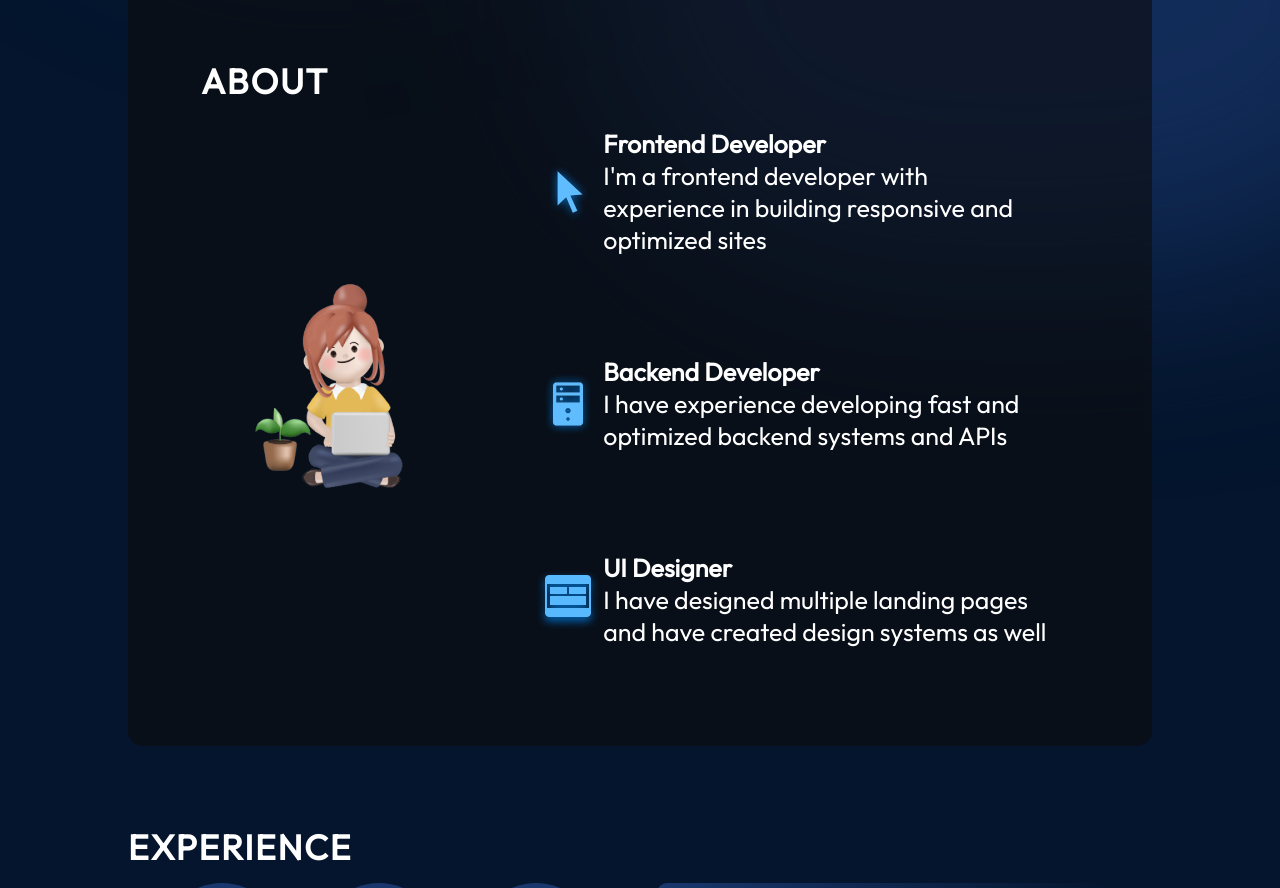
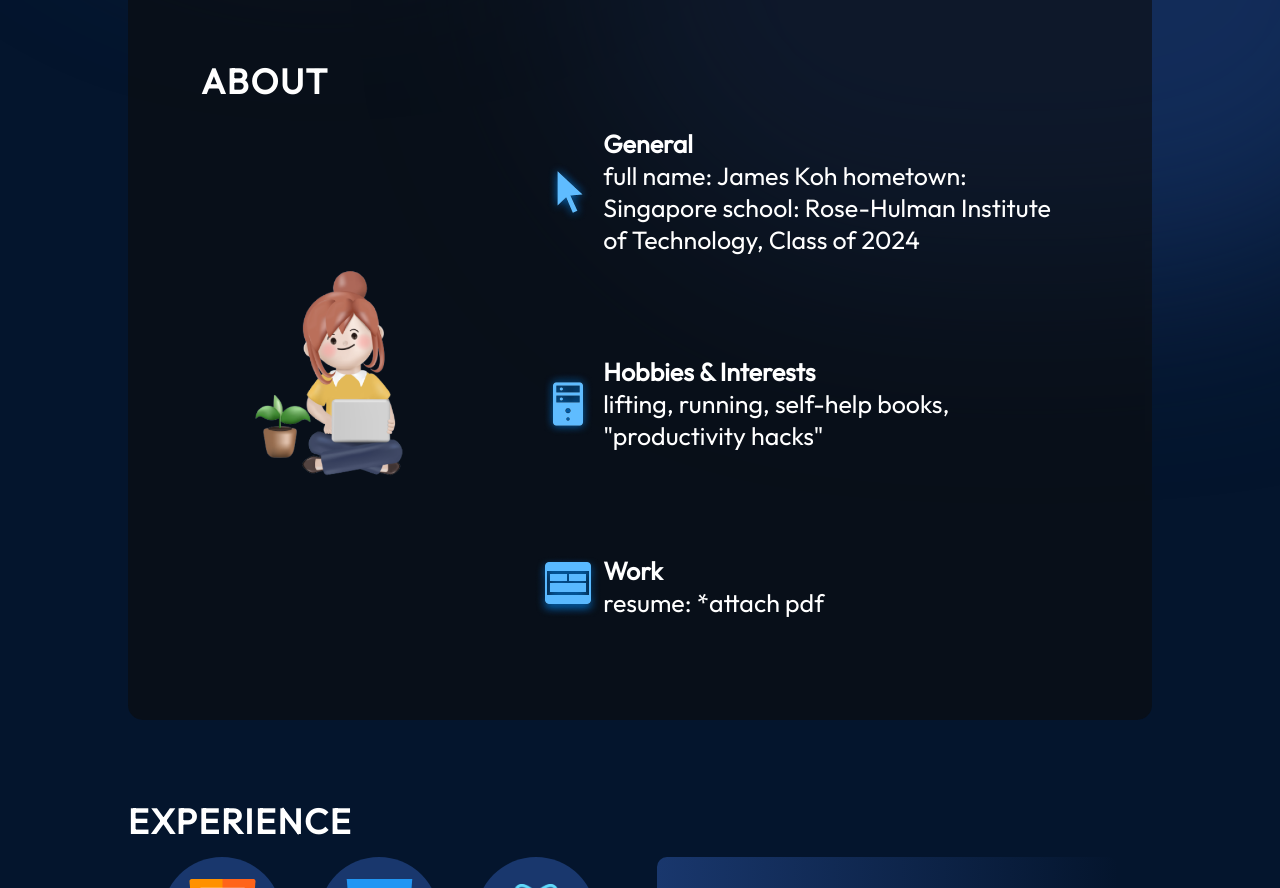
Before and after one commit to rhit-kohji/rhit-kohji.github.io, a React (Vite) app: page / in a window 1280 px wide. Shown: the part 764-1652 px from the top of the page. Built offline with nearby package versions, Linux system fonts and the light colour scheme.

Commit message:
updated info in about me
still need to style it

```diff
--- a/src/components/About/About.jsx
+++ b/src/components/About/About.jsx
@@ -16,30 +16,30 @@ export const About = () => {
                 <li className={styles.aboutItem}>
                     <img src={getImageUrl("about/cursorIcon.png")} alt="Cursor icon" />
                     <div className={styles.aboutItemText}>
-                        <h3>Frontend Developer</h3>
+                        <h3>General</h3>
                         <p>
-                            I'm a frontend developer with experience in
-                            building responsive and optimized sites
+                            full name: James Koh
+                            hometown: Singapore
+                            school: Rose-Hulman Institute of Technology, Class of 2024
                         </p>
                     </div>
                 </li>
                 <li className={styles.aboutItem}>
                     <img src={getImageUrl("about/serverIcon.png")} alt="Server icon" />
                     <div className={styles.aboutItemText}>
-                        <h3>Backend Developer</h3>
+                        <h3>Hobbies & Interests</h3>
                         <p>
-                            I have experience developing fast and optimized
-                            backend systems and APIs
+                            lifting, running, self-help books, "productivity hacks"
                         </p>
                     </div>
                 </li>
                 <li className={styles.aboutItem}>
                     <img src={getImageUrl("about/uiIcon.png")} alt="UI icon" />
                     <div className={styles.aboutItemText}>
-                        <h3>UI Designer</h3>
+                        <h3>Work</h3>
+                        {/* TODO: attach resume as pdf */}
                         <p>
-                            I have designed multiple landing pages and have
-                            created design systems as well
+                            resume: *attach pdf
                         </p>
                     </div>
                 </li>
--- a/src/components/About/About.module.css
+++ b/src/components/About/About.module.css
@@ -77,10 +77,6 @@
         flex-direction: column;
     }
 
-    .aboutImage {
-        display: none;
-    }
-
     .aboutItems {
         margin-top: 29px;
     }
--- a/src/components/Hero/Hero.jsx
+++ b/src/components/Hero/Hero.jsx
@@ -10,7 +10,7 @@ export const Hero = () => {
             <h1 className={styles.title}>Hi, I'm James</h1>
             <span className={styles.description}>
               <Typewriter
-                words={['hey there!', 'i\'m a computer science new grad from Rose-Hulman.', 'currently obsessed with the idea of self-improvement.', 'i also like lifting :)', 'thanks for visiting!']}
+                words={['hey there!', 'i\'m a CS new grad from Rose-Hulman.', 'currently obsessed with self-improvement.', 'i also like lifting :)', 'thanks for visiting!']}
                 loop={false} // loop infinitely
                 cursor={true}
                 cursorBlinking={true}
--- a/src/components/Hero/Hero.module.css
+++ b/src/components/Hero/Hero.module.css
@@ -23,7 +23,7 @@
 .title {
     font-size: 72px;
     font-weight: 900;
-    margin-bottom: 33px;
+    margin-bottom: 3%;
     font-family: var(--font-roboto);
     /*
         90deg means horizontal
```
